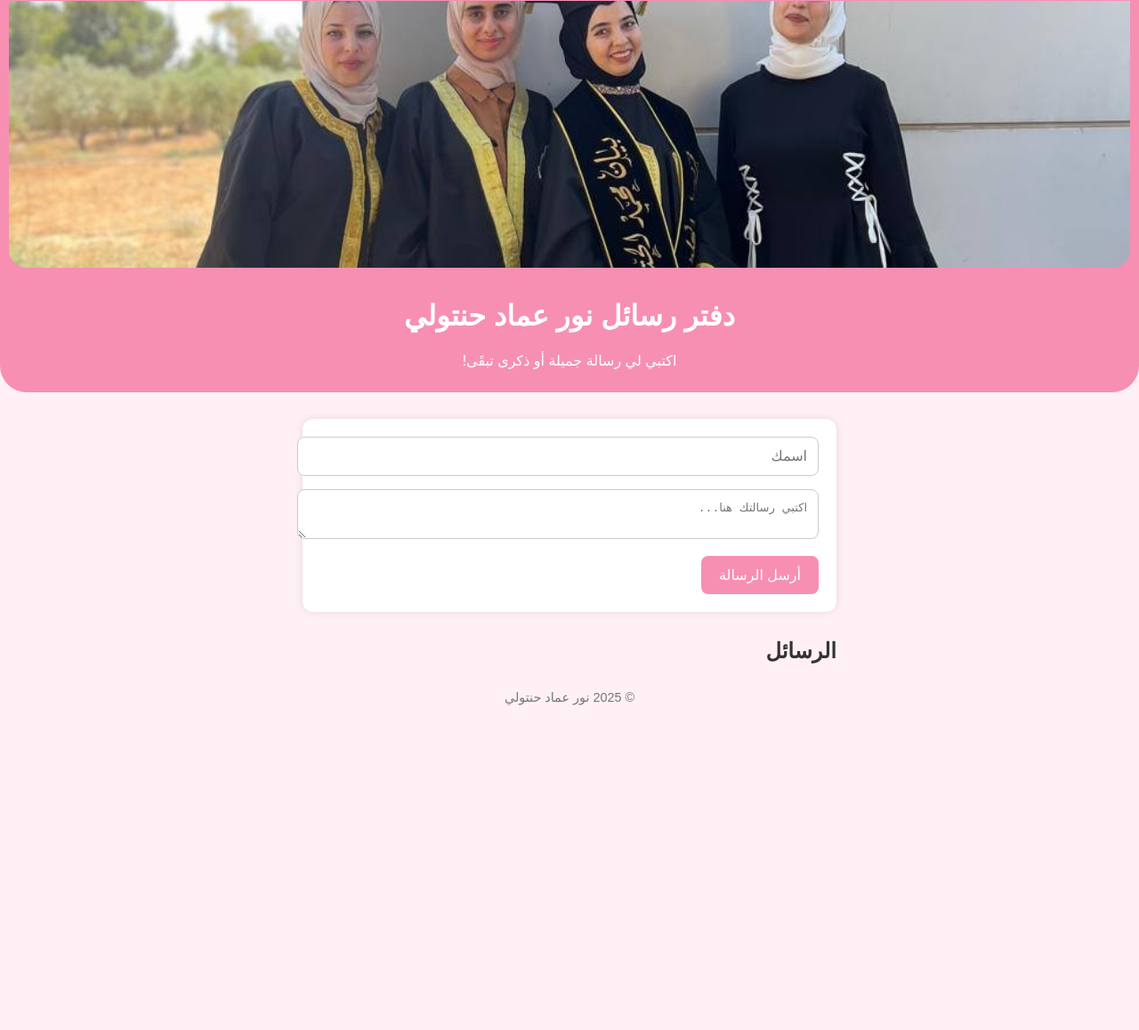
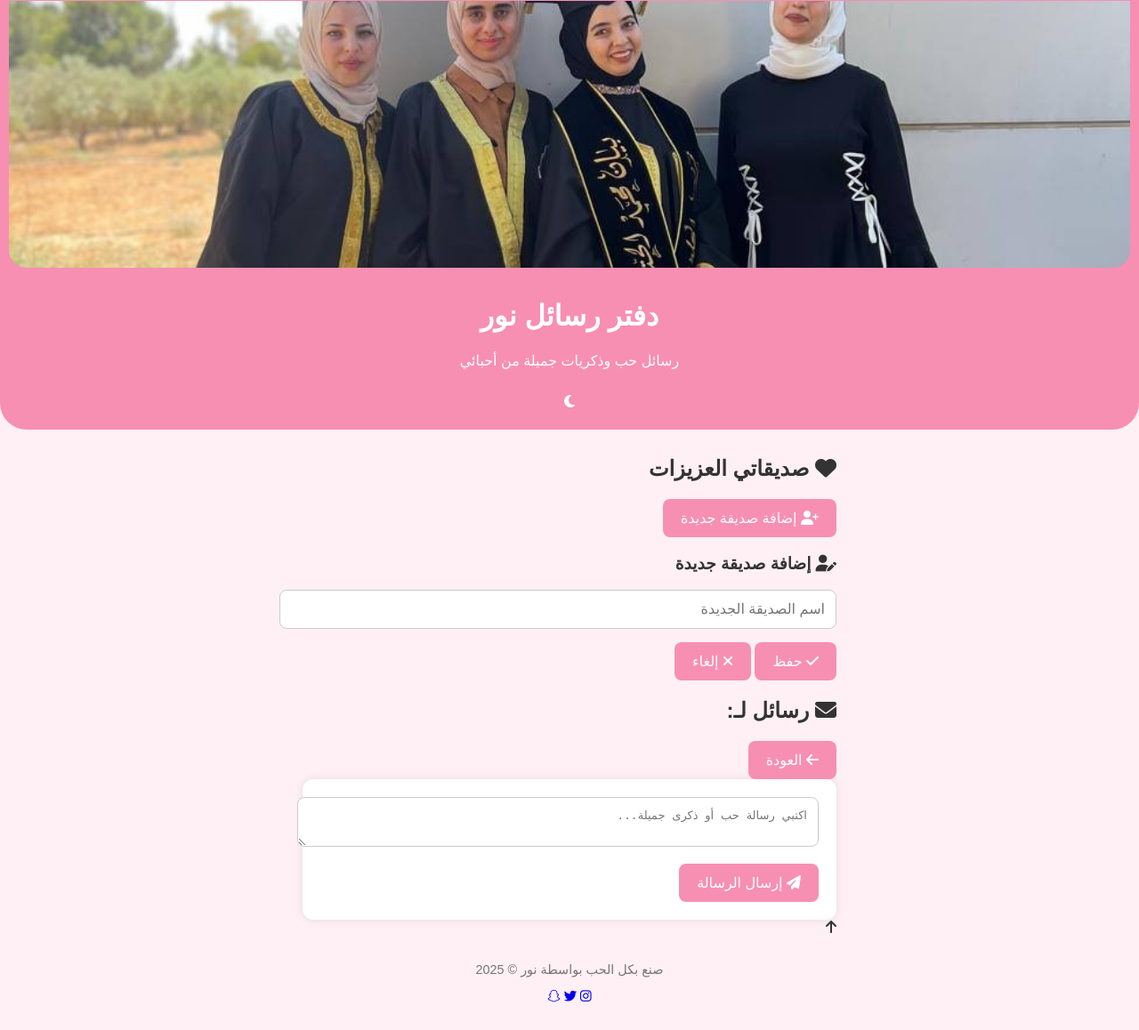
Before and after one commit to Kaleem736-bit/nuor, a plain HTML site: page index.html in a window 1280 px wide. Shown: the part 9-1167 px from the top of the page at 89% size. Before the commit the page ends 831 px from the top, so only its background shows below. Drawn offline with Linux system fonts and the light colour scheme.

Commit message:
Update index.html

```diff
--- a/index.html
+++ b/index.html
@@ -4,31 +4,79 @@
   <meta charset="UTF-8" />
   <meta name="viewport" content="width=device-width, initial-scale=1" />
   <title>دفتر رسائل نور</title>
+  <link rel="stylesheet" href="https://cdnjs.cloudflare.com/ajax/libs/font-awesome/6.4.0/css/all.min.css" />
   <link rel="stylesheet" href="style.css" />
 </head>
 <body>
 
   <header>
-    <img src="1747843273888.jpg" alt="صورة الغلاف" class="cover-image" />
-    <h1>دفتر رسائل نور عماد حنتولي</h1>
-    <p>اكتبي لي رسالة جميلة أو ذكرى تبقَى!</p>
+    <img src="1747843273888.jpg" alt="دفتر رسائل نور" class="cover-image" />
+    <div class="header-content">
+      <h1>دفتر رسائل نور</h1>
+      <p class="subtitle">رسائل حب وذكريات جميلة من أحبائي</p>
+    </div>
+    <div class="theme-switcher">
+      <button id="theme-btn"><i class="fas fa-moon"></i></button>
+    </div>
   </header>
 
   <main>
-    <section class="form-section">
-      <input type="text" id="name" placeholder="اسمك" />
-      <textarea id="message" placeholder="اكتبي رسالتك هنا..."></textarea>
-      <button onclick="addMessage()">أرسل الرسالة</button>
+    <section class="friend-section card">
+      <h2><i class="fas fa-heart"></i> صديقاتي العزيزات</h2>
+      <div id="friends-list" class="friends-grid"></div>
+
+      <div class="friend-actions">
+        <button class="btn-primary" onclick="showAddFriendForm()">
+          <i class="fas fa-user-plus"></i> إضافة صديقة جديدة
+        </button>
+      </div>
+
+      <div id="add-friend-form" class="form-popup">
+        <h3><i class="fas fa-user-edit"></i> إضافة صديقة جديدة</h3>
+        <input type="text" id="new-friend-name" placeholder="اسم الصديقة الجديدة" class="form-input" />
+        <div class="form-buttons">
+          <button class="btn-success" onclick="addNewFriend()">
+            <i class="fas fa-check"></i> حفظ
+          </button>
+          <button class="btn-cancel" onclick="hideAddFriendForm()">
+            <i class="fas fa-times"></i> إلغاء
+          </button>
+        </div>
+      </div>
     </section>
 
-    <section id="messages">
-      <h2>الرسائل</h2>
-      <div id="messages-container"></div>
+    <section class="message-section card" id="message-section">
+      <div class="section-header">
+        <h2 id="current-friend-title"><i class="fas fa-envelope"></i> رسائل لـ: <span id="selected-friend-name"></span></h2>
+        <button class="btn-back" onclick="deselectFriend()" id="back-btn">
+          <i class="fas fa-arrow-left"></i> العودة
+        </button>
+      </div>
+
+      <div class="form-section" id="message-form">
+        <textarea id="message" placeholder="اكتبي رسالة حب أو ذكرى جميلة..." class="form-textarea"></textarea>
+        <button class="btn-send" onclick="addMessage()">
+          <i class="fas fa-paper-plane"></i> إرسال الرسالة
+        </button>
+      </div>
+
+      <div id="messages-container" class="messages-container"></div>
     </section>
+
+    <div class="floating-btn" id="scroll-top-btn" onclick="scrollToTop()">
+      <i class="fas fa-arrow-up"></i>
+    </div>
   </main>
 
   <footer>
-    &copy; 2025 نور عماد حنتولي
+    <div class="footer-content">
+      <p>صنع بكل الحب بواسطة نور © 2025</p>
+      <div class="social-icons">
+        <a href="#"><i class="fab fa-instagram"></i></a>
+        <a href="#"><i class="fab fa-twitter"></i></a>
+        <a href="#"><i class="fab fa-snapchat"></i></a>
+      </div>
+    </div>
   </footer>
 
   <script src="script.js"></script>
```
